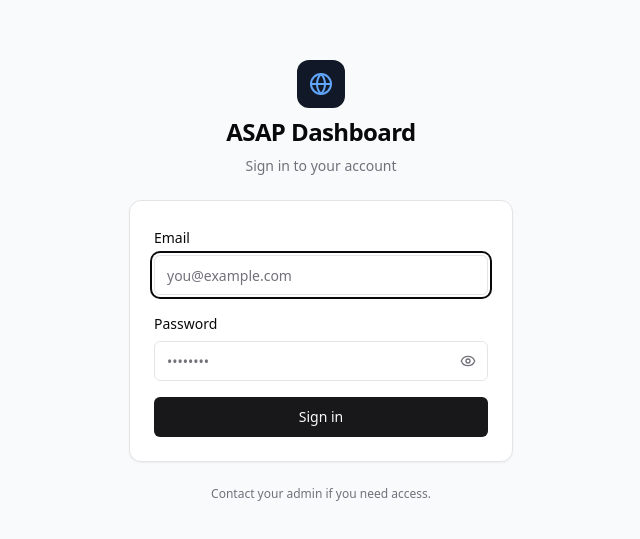
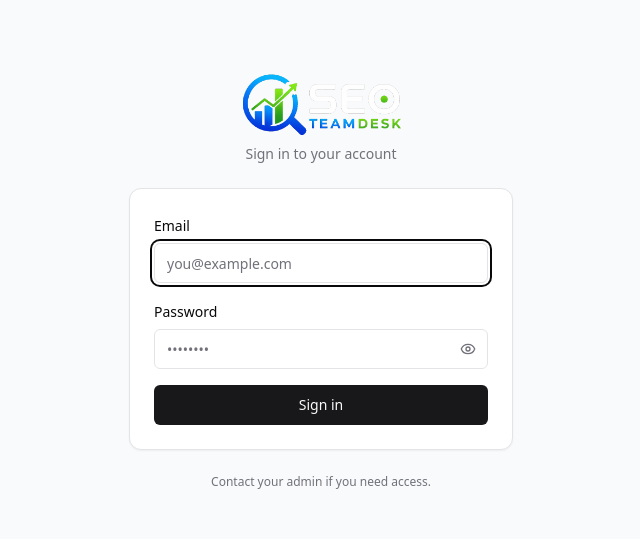
Before and after one commit to chalihusnain987654321-design/asapscripting-2026, a Next.js app: page /login in a window 1280 px wide. Shown: the part 119-658 px from the top of the page, without its empty margins (319-959 px from the left). Built offline with nearby package versions, Linux system fonts and the light colour scheme.

Commit message:
Replace Globe icon with custom logo on login page

```diff
--- a/app/(auth)/login/page.tsx
+++ b/app/(auth)/login/page.tsx
@@ -3,7 +3,7 @@
 import { useState } from "react";
 import { signIn } from "next-auth/react";
 import { useRouter } from "next/navigation";
-import { Globe, Loader2, Eye, EyeOff } from "lucide-react";
+import { Loader2, Eye, EyeOff } from "lucide-react";
 import { Button } from "@/components/ui/button";
 import { Input } from "@/components/ui/input";
 import { Label } from "@/components/ui/label";
@@ -43,10 +43,8 @@ export default function LoginPage() {
       <div className="w-full max-w-sm space-y-6">
         {/* Brand */}
         <div className="flex flex-col items-center gap-2">
-          <div className="flex items-center justify-center h-12 w-12 rounded-xl bg-gray-900">
-            <Globe className="h-6 w-6 text-blue-400" />
-          </div>
-          <h1 className="text-2xl font-bold tracking-tight">ASAP Dashboard</h1>
+          {/* eslint-disable-next-line @next/next/no-img-element */}
+          <img src="/dashboard-logo.png" alt="ASAP" className="h-16 w-auto object-contain" />
           <p className="text-sm text-muted-foreground">Sign in to your account</p>
         </div>
 
```
